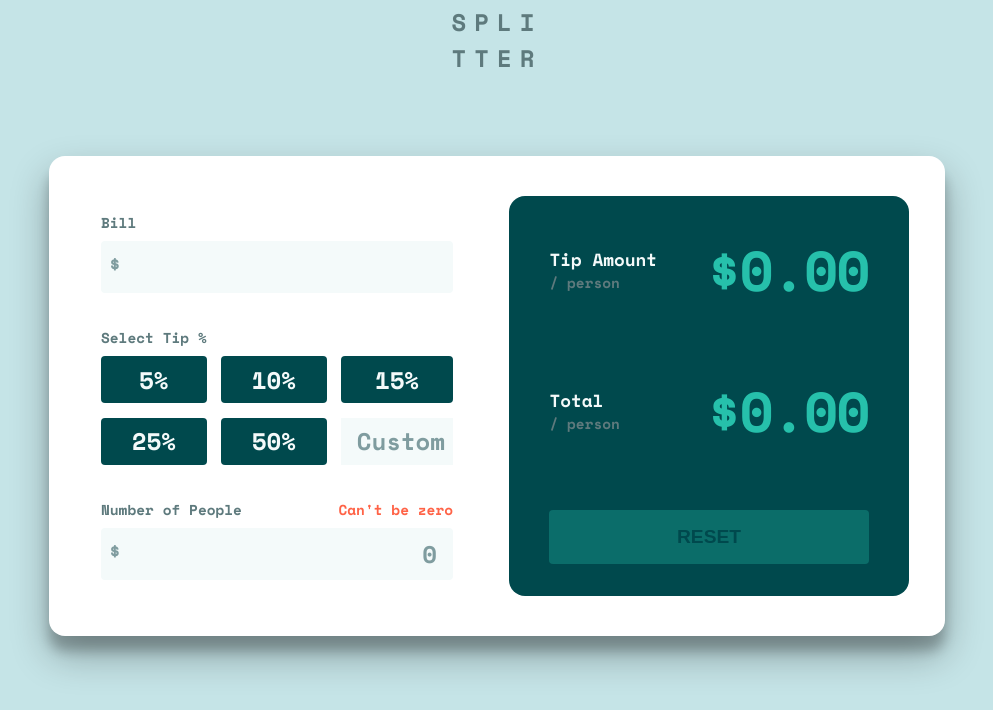
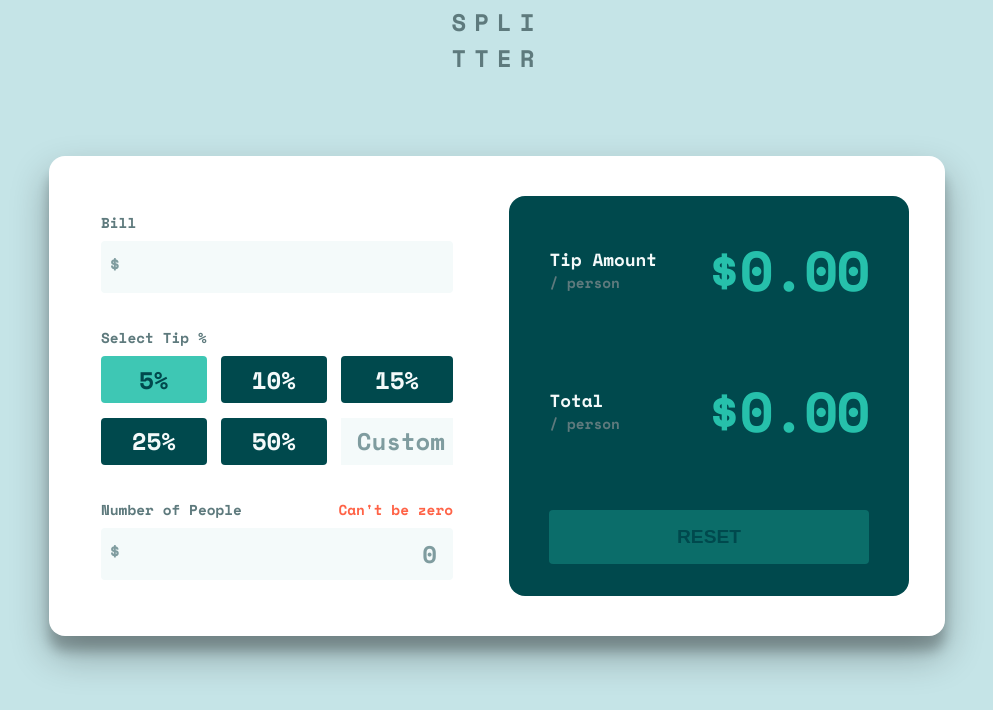
Before and after one commit to Brunno-DaSilva/tip-calculator, a React (Create React App) app: page / in a window 1280 px wide. In both pictures the pointer is over the button "5%". Shown: the top 710 px of the page, without its empty margins (143-1136 px from the left). Built offline with nearby package versions, Linux system fonts and the light colour scheme.

Commit message:
ADJUSTED: opacity and transition adding a new css varg

```diff
--- a/src/App.css
+++ b/src/App.css
@@ -8,6 +8,7 @@
   --white: hsl(0, 0%, 100%);
   --ff-primary: "Space Mono", monospace;
   --fs-primary: 1.5rem;
+  --transition-4s: ease-in-out all 0.4s;
 }
 
 .app {
--- a/src/Components/Result/Result.css
+++ b/src/Components/Result/Result.css
@@ -68,7 +68,7 @@
   border-radius: 0.25rem;
   font-size: 1.2rem;
   font-weight: 700;
-  transition: ease-in-out all 0.4s;
+  transition: var(--transition-4s);
 }
 .result__button button:hover {
   cursor: pointer;
--- a/src/Components/UserInput/UserInput.css
+++ b/src/Components/UserInput/UserInput.css
@@ -124,4 +124,10 @@
   border: none;
   border-radius: 0.25rem;
   padding: 0.35rem 0;
+  transition: var(--transition-4s);
 }
+.tip__select--btn:hover {
+  cursor: pointer;
+  color: var(--very-dark-cyan);
+  background-color: hsla(172, 67%, 45%, 0.888);
+}
```
